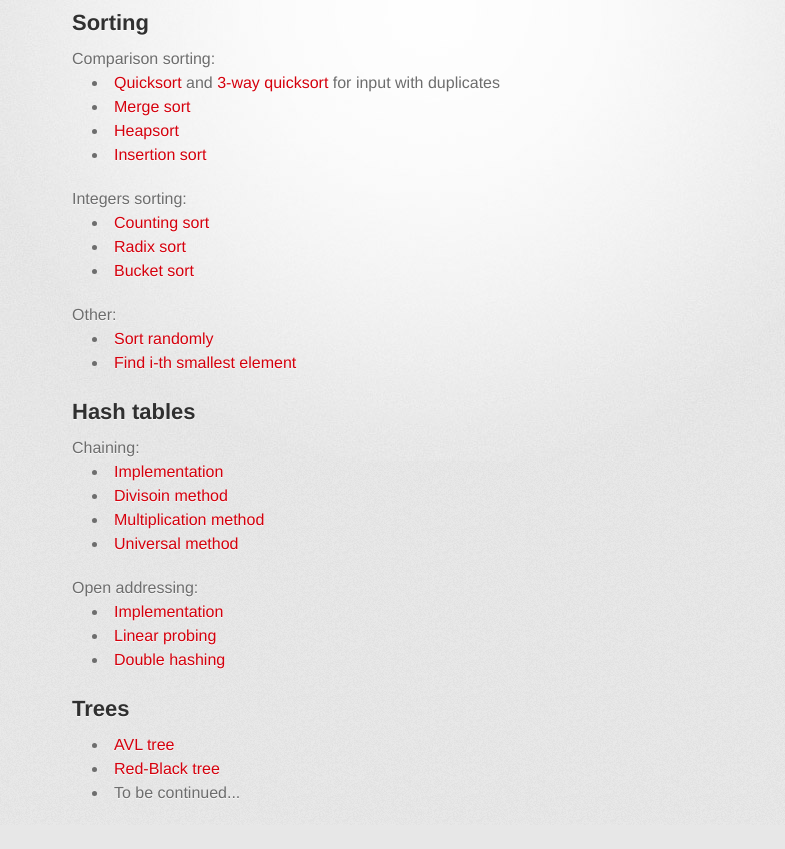
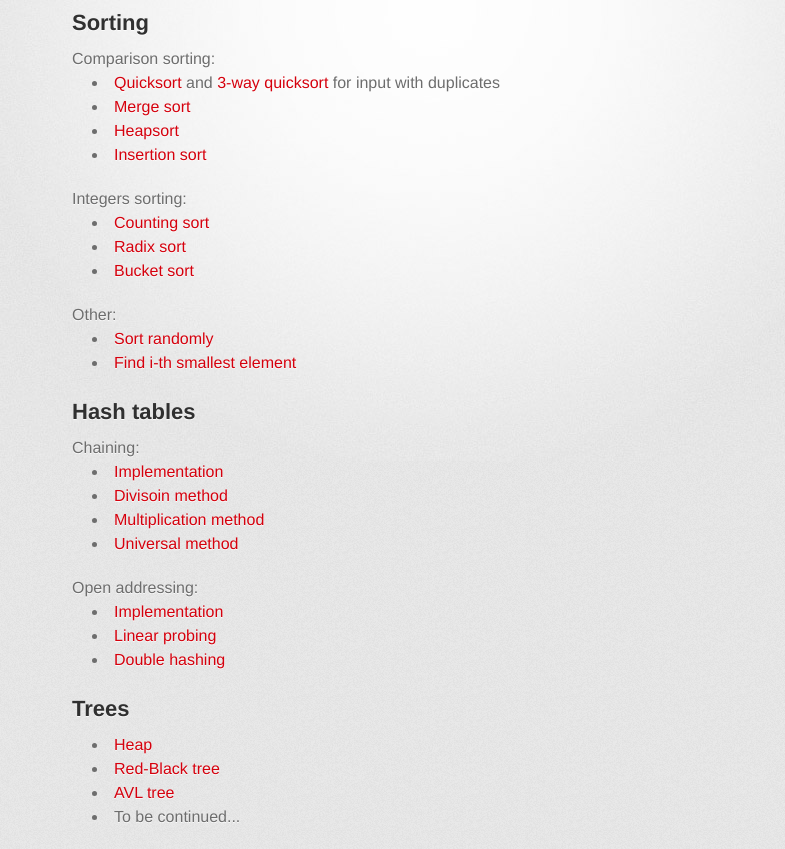
Before and after one commit to nodirt/algo, a plain HTML site: page index.html in a window 1280 px wide. Shown: the part 112-961 px from the top of the page, without its empty margins (208-993 px from the left). Before the commit the page ends 937 px from the top, so only its background shows below. Drawn offline with Linux system fonts and the light colour scheme; a web font is replaced by a local one.

Commit message:
Update index.html

```diff
--- a/index.html
+++ b/index.html
@@ -71,8 +71,9 @@
           <section id="tree">
             <h2>Trees</h2>
             <ul>
+              <li><a href="https://github.com/nodirt/algo/blob/master/src/algo/tree/Heap.java">Heap</a></li>
+              <li><a href="https://github.com/nodirt/algo/blob/master/src/algo/tree/RedBlackTree.java">Red-Black tree</a></li>
               <li><a href="https://github.com/nodirt/algo/tree/master/src/algo/tree/AvlTree.java">AVL tree</a></li>
-              <li><a href="https://github.com/nodirt/algo/blob/master/src/algo/tree/RedBlackTree.java">Red-Black tree</a></li>
               <li>To be continued...</li>
             </ul>
           </section>
```
